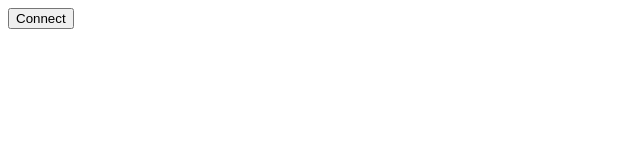
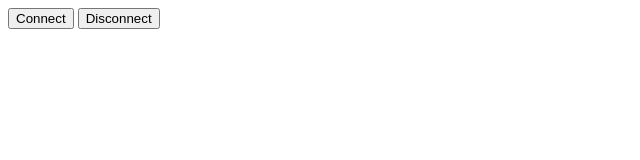
Before and after one commit to LeChe27/ChromeSerialExtension, a plain HTML site: page index.html in a window 1280 px wide. Shown: the whole page, without its empty margins (0-640 px from the left). Drawn offline with Linux system fonts and the light colour scheme.

Commit message:
Update index.html

```diff
--- a/index.html
+++ b/index.html
@@ -8,9 +8,15 @@
         <!-- <script src="chromeSerial.js" defer></script> -->
     </head>
     <body>
-        <button class="btn-mcu" title="Connect" id="connect-mcu-button" onclick="mcuConnect()">
-            <i class="fa fa-usb" aria-hidden="true"></i>
-            <span class="toolbar-btn-label">Connect</span>
-        </button>
+            <div class="btn-group">
+                <button class="btn-mcu" title="Connect" id="connect-mcu-button" onclick="mcuConnect()">
+                    <i class="fa fa-usb" aria-hidden="true"></i>
+                    <span class="toolbar-btn-label">Connect</span>
+                </button>
+                <button class="btn-mcu" title="Disconnect" id="disconnect-mcu-button" onclick="mcuDisconnect()">
+                    <i class="fa fa-unlink" aria-hidden="true"></i>
+                    <span class="toolbar-btn-label">Disconnect</span>
+                </button>
+            </div>
     </body>
 </html>
```
